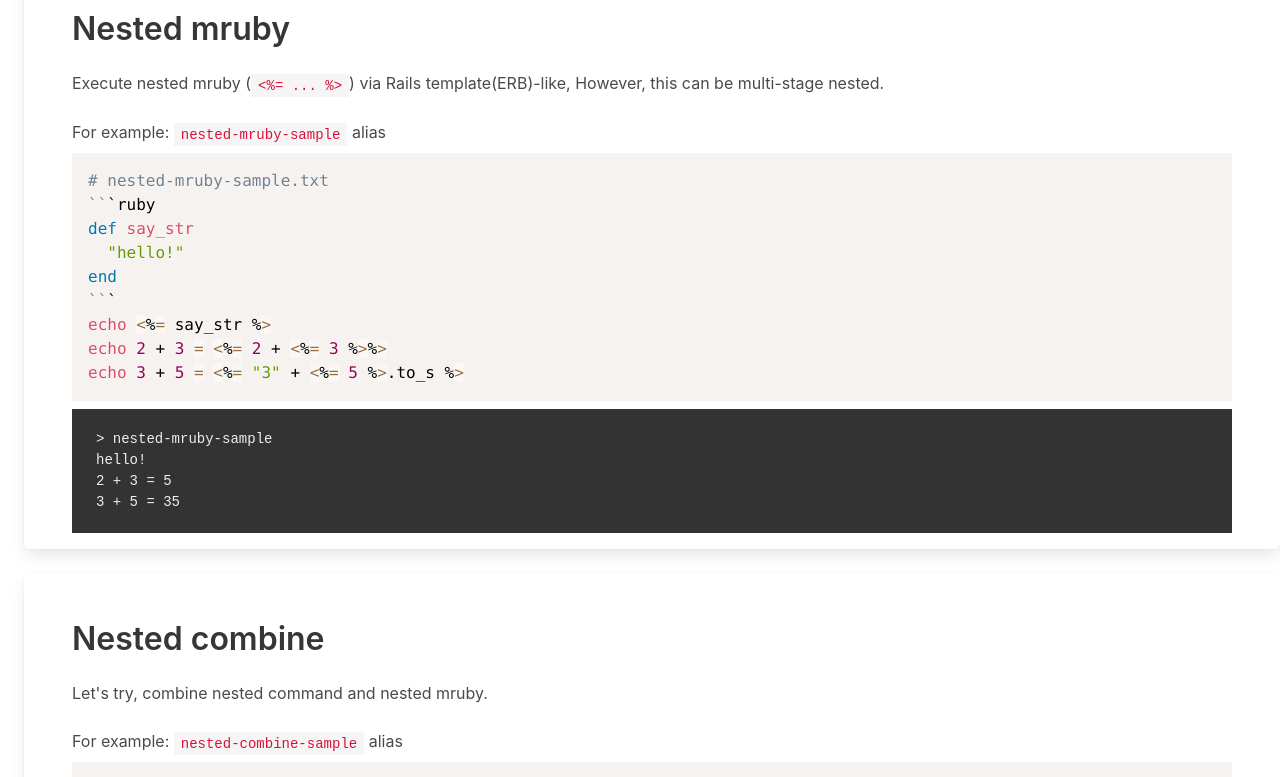
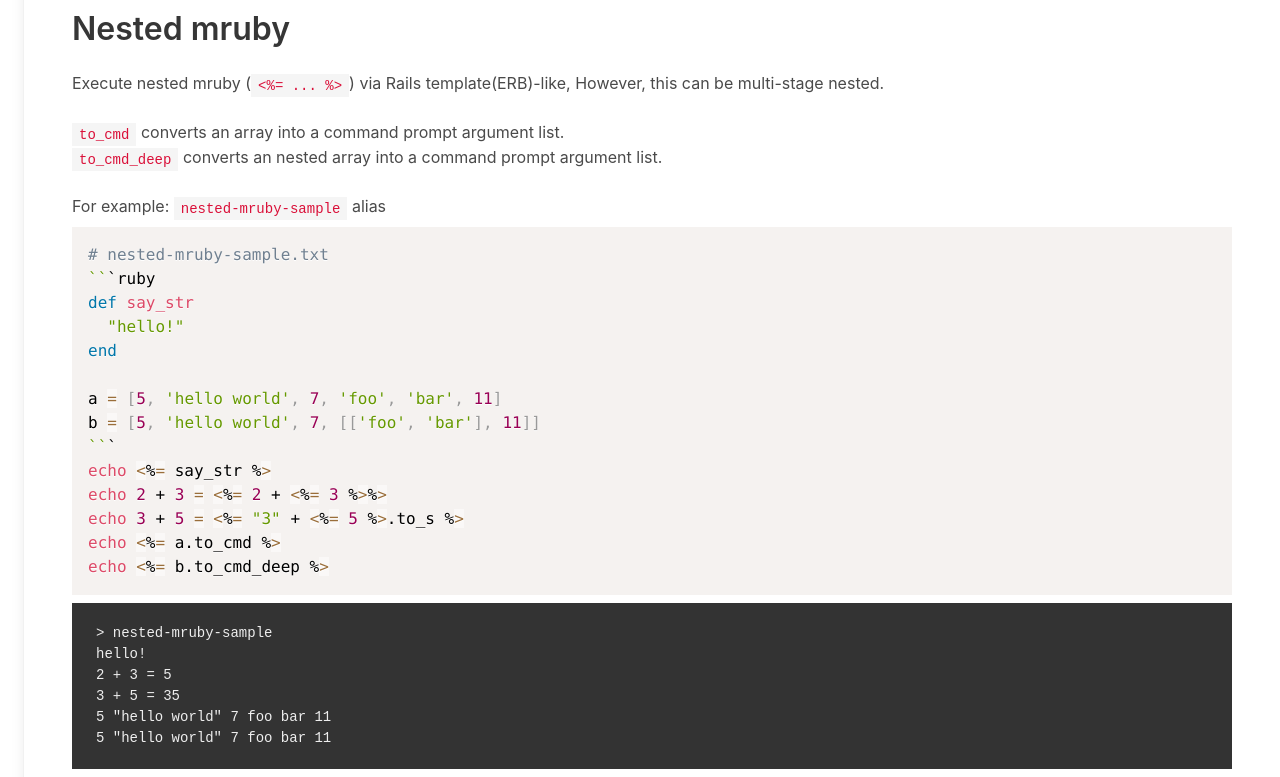
Before and after one commit to wordijp/alias-exe, a plain HTML site: page docs/index.html in a window 1280 px wide. Shown: the part 6320-7097 px from the top of the page. Drawn offline with nearby package versions, Linux system fonts and the light colour scheme.

Commit message:
Update document html

````diff
--- a/docs/index.html
+++ b/docs/index.html
@@ -389,6 +389,9 @@ gets=from_stdin
           <h2 class="title">Nested mruby</h2>
           <p>Execute nested mruby (<code><%= ... %></code>) via Rails template(ERB)-like, However, this can be multi-stage nested.</p>
           <br>
+          <code>to_cmd</code> converts an array into a command prompt argument list.<br>
+          <code>to_cmd_deep</code> converts an nested array into a command prompt argument list.<br>
+          <br>
 
           For example: <code>nested-mruby-sample</code> alias
           <pre><code class="language-bash"># nested-mruby-sample.txt
@@ -396,16 +399,23 @@ gets=from_stdin
 def say_str
   "hello!"
 end
+
+a = [5, 'hello world', 7, 'foo', 'bar', 11]
+b = [5, 'hello world', 7, [['foo', 'bar'], 11]]
 ```</code><code class="language-bash">
 echo &lt;%= say_str %&gt;
 echo 2 + 3 = &lt;%= 2 + &lt;%= 3 %&gt;%&gt;
 echo 3 + 5 = &lt;%= "3" + &lt;%= 5 %&gt;.to_s %&gt;
+echo &lt;%= a.to_cmd %&gt;
+echo &lt;%= b.to_cmd_deep %&gt;
 </code></pre>
 
 <pre class="cmd"><code>&gt; nested-mruby-sample
 hello!
 2 + 3 = 5
 3 + 5 = 35
+5 "hello world" 7 foo bar 11
+5 "hello world" 7 foo bar 11
 </code></pre>
         </section>
 
````
